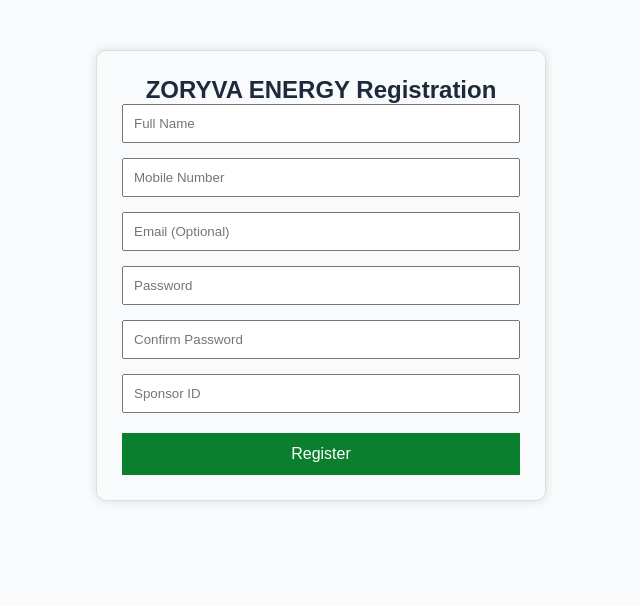
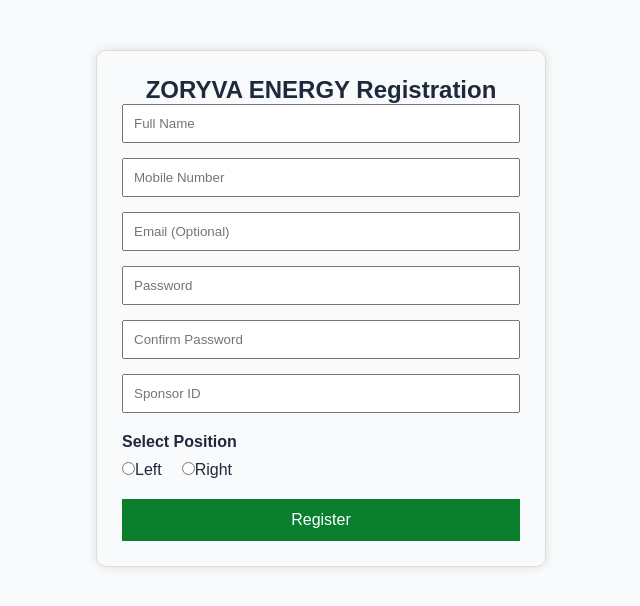
Before and after one commit to zoryvaenergy/zoryva-energy-react, a React (Vite) app: page /register in a window 1280 px wide. Shown: the top 606 px of the page, without its empty margins (319-959 px from the left). Built offline with nearby package versions, Linux system fonts and the light colour scheme.

Commit message:
Added manual left/right registration support

```diff
--- a/src/pages/Register.jsx
+++ b/src/pages/Register.jsx
@@ -164,6 +164,43 @@
             marginBottom: "20px",
           }}
         />
+        <div style={{ marginBottom: "20px" }}>
+
+  <label
+    style={{
+      display: "block",
+      marginBottom: "10px",
+      fontWeight: "bold",
+    }}
+  >
+    Select Position
+  </label>
+
+  <label style={{ marginRight: "20px" }}>
+    <input
+      type="radio"
+      name="side"
+      value="left"
+      checked={formData.side === "left"}
+      onChange={handleChange}
+      disabled={!!referralSide}
+    />
+    Left
+  </label>
+
+  <label>
+    <input
+      type="radio"
+      name="side"
+      value="right"
+      checked={formData.side === "right"}
+      onChange={handleChange}
+      disabled={!!referralSide}
+    />
+    Right
+  </label>
+
+</div>
 
         <button
           type="submit"
--- a/src/services/registration/validateForm.js
+++ b/src/services/registration/validateForm.js
@@ -9,6 +9,20 @@
     return {
       success: false,
       message: "Please fill all required fields."
+    };
+  }
+
+  if (!formData.sponsorId.trim()) {
+    return {
+      success: false,
+      message: "Please enter Sponsor ID."
+    };
+  }
+
+  if (!formData.side.trim()) {
+    return {
+      success: false,
+      message: "Please select Left or Right Position."
     };
   }
 
```
